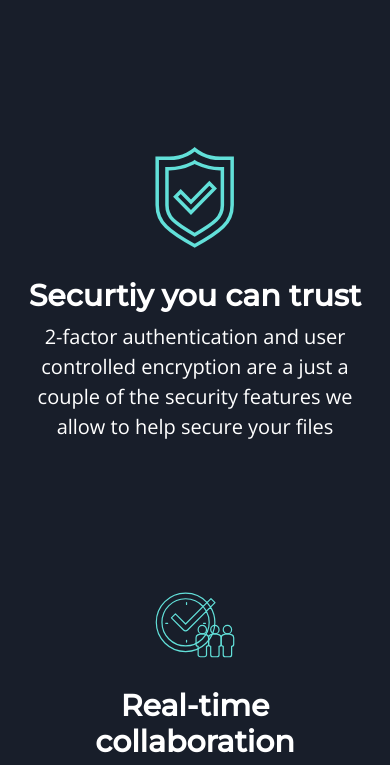
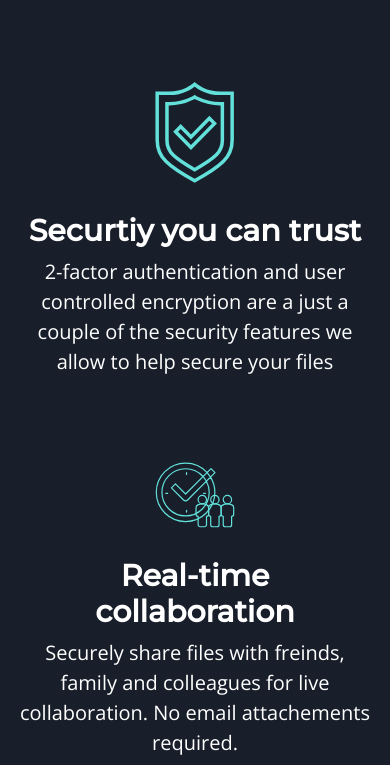
Before and after one commit to sushmithareddy10/fylo, a plain HTML site: page index.html in a window 390 px wide. Shown: the part 1210-1975 px from the top of the page. Drawn offline with nearby package versions, Linux system fonts and the light colour scheme; a web font is replaced by a local one.

Commit message:
made changes

```diff
--- a/css/responsive.css
+++ b/css/responsive.css
@@ -10,7 +10,7 @@
         max-width: 420px;
         margin: 0px auto;
         display: block;
-        margin-bottom: 150px;
+        margin-bottom: 85px;
     }
     .properties .prop-items h2{
         color: white;
```
